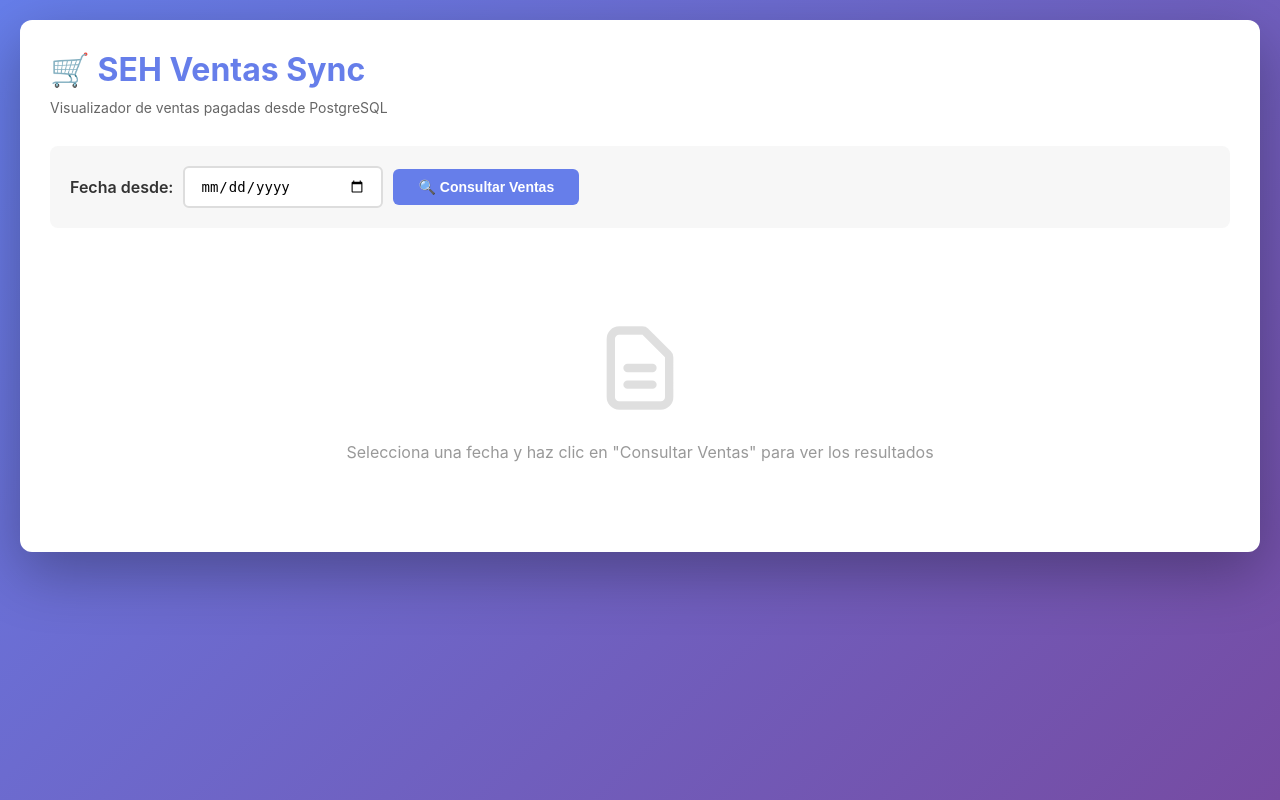
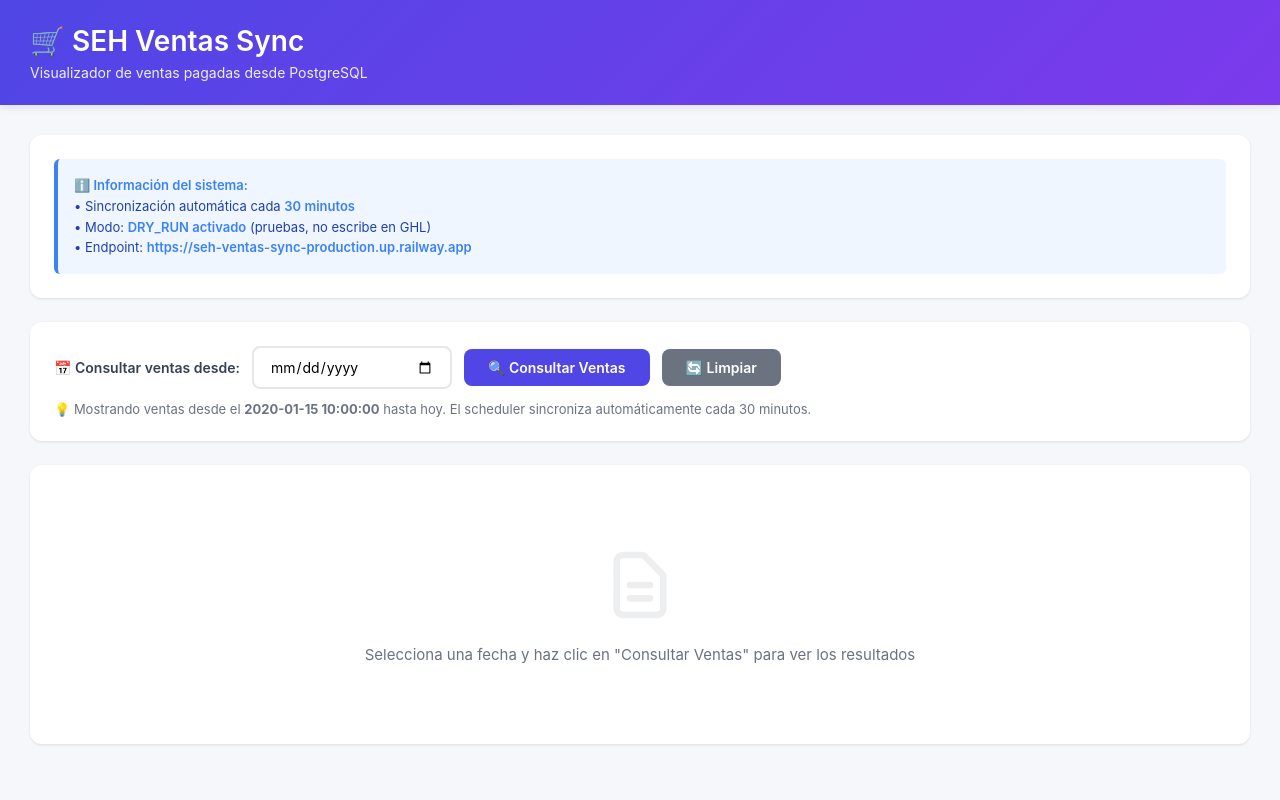
Before and after one commit to auxdesarrollomicelu2/seh-ventas-sync, a Flask app: template templates/ventas.html in a window 1280 px wide. Run offline with Flask 3, Linux system fonts and the light colour scheme; the template is opened without the code that fills it: most values are stand-ins (such as "Sample title", 1, 10 or a date in 2020); parts of the project's set-up code (start-up, migrations or seed data) failed here and were passed over.

Commit message:
ajustejob

```diff
--- a/app.py
+++ b/app.py
@@ -65,9 +65,11 @@
     """
     Página principal con visualizador de ventas
     """
-    # Fecha por defecto: hace 7 días
-    fecha_default = (datetime.now() - timedelta(days=7)).strftime('%Y-%m-%d')
-    return render_template('ventas.html', fecha_default=fecha_default)
+    # Fecha por defecto: primer día del mes actual
+    hoy = datetime.now()
+    fecha_default = hoy.replace(day=1).strftime('%Y-%m-%d')
+    fecha_hoy = hoy.strftime('%Y-%m-%d')
+    return render_template('ventas.html', fecha_default=fecha_default, fecha_hoy=fecha_hoy)
 
 
 @app.route("/health", methods=["GET"])
--- a/templates/ventas.html
+++ b/templates/ventas.html
@@ -13,108 +13,175 @@
 
         body {
             font-family: -apple-system, BlinkMacSystemFont, 'Segoe UI', Roboto, Oxygen, Ubuntu, Cantarell, sans-serif;
-            background: linear-gradient(135deg, #667eea 0%, #764ba2 100%);
+            background: #f5f7fa;
             min-height: 100vh;
-            padding: 20px;
+            padding: 0;
+        }
+
+        .header {
+            background: linear-gradient(135deg, #4f46e5 0%, #7c3aed 100%);
+            color: white;
+            padding: 24px 0;
+            box-shadow: 0 2px 8px rgba(0,0,0,0.1);
+        }
+
+        .header-content {
+            max-width: 1400px;
+            margin: 0 auto;
+            padding: 0 30px;
+        }
+
+        .header h1 {
+            font-size: 28px;
+            font-weight: 600;
+            margin-bottom: 6px;
+            display: flex;
+            align-items: center;
+            gap: 10px;
+        }
+
+        .header .subtitle {
+            font-size: 14px;
+            opacity: 0.9;
         }
 
         .container {
             max-width: 1400px;
-            margin: 0 auto;
+            margin: 30px auto;
+            padding: 0 30px;
+        }
+
+        .card {
             background: white;
             border-radius: 12px;
-            padding: 30px;
-            box-shadow: 0 20px 60px rgba(0,0,0,0.3);
+            padding: 24px;
+            box-shadow: 0 1px 3px rgba(0,0,0,0.1);
+            margin-bottom: 24px;
         }
 
-        h1 {
-            color: #667eea;
-            margin-bottom: 10px;
-            font-size: 32px;
+        .info-banner {
+            background: #eff6ff;
+            border-left: 4px solid #3b82f6;
+            padding: 16px;
+            margin-bottom: 0;
+            border-radius: 6px;
+            color: #1e40af;
+            font-size: 13px;
+            line-height: 1.6;
         }
 
-        .subtitle {
-            color: #666;
-            margin-bottom: 30px;
-            font-size: 14px;
+        .info-banner strong {
+            color: #3b82f6;
+            font-weight: 600;
         }
 
         .stats {
             display: grid;
-            grid-template-columns: repeat(auto-fit, minmax(200px, 1fr));
-            gap: 20px;
-            margin-bottom: 30px;
+            grid-template-columns: repeat(auto-fit, minmax(220px, 1fr));
+            gap: 16px;
+            margin-bottom: 0;
         }
 
         .stat-card {
-            background: linear-gradient(135deg, #667eea 0%, #764ba2 100%);
+            background: linear-gradient(135deg, #4f46e5 0%, #7c3aed 100%);
             color: white;
             padding: 20px;
-            border-radius: 8px;
-            box-shadow: 0 4px 6px rgba(0,0,0,0.1);
+            border-radius: 10px;
+            box-shadow: 0 2px 8px rgba(79, 70, 229, 0.2);
+            transition: transform 0.2s;
+        }
+
+        .stat-card:hover {
+            transform: translateY(-2px);
+            box-shadow: 0 4px 12px rgba(79, 70, 229, 0.3);
         }
 
         .stat-card h3 {
-            font-size: 14px;
-            opacity: 0.9;
-            margin-bottom: 5px;
+            font-size: 13px;
+            opacity: 0.95;
+            margin-bottom: 8px;
             font-weight: 500;
+            text-transform: uppercase;
+            letter-spacing: 0.5px;
         }
 
         .stat-card .value {
-            font-size: 32px;
-            font-weight: bold;
+            font-size: 36px;
+            font-weight: 700;
         }
 
         .form-section {
-            background: #f7f7f7;
-            padding: 20px;
-            border-radius: 8px;
-            margin-bottom: 30px;
+            background: white;
+            padding: 0;
+            border-radius: 0;
+            margin-bottom: 0;
         }
 
         .form-group {
             display: flex;
-            gap: 10px;
+            gap: 12px;
             align-items: center;
+            flex-wrap: wrap;
         }
 
         label {
             font-weight: 600;
-            color: #333;
+            color: #374151;
+            font-size: 14px;
         }
 
         input[type="date"] {
-            padding: 10px 15px;
-            border: 2px solid #ddd;
-            border-radius: 6px;
+            padding: 10px 16px;
+            border: 2px solid #e5e7eb;
+            border-radius: 8px;
             font-size: 14px;
             flex: 1;
             max-width: 200px;
+            transition: border-color 0.2s;
+            font-family: inherit;
+        }
+
+        input[type="date"]:focus {
+            outline: none;
+            border-color: #4f46e5;
         }
 
         button {
-            padding: 10px 25px;
-            background: #667eea;
+            padding: 10px 24px;
+            background: #4f46e5;
             color: white;
             border: none;
-            border-radius: 6px;
+            border-radius: 8px;
             font-size: 14px;
             font-weight: 600;
             cursor: pointer;
-            transition: all 0.3s;
+            transition: all 0.2s;
+            font-family: inherit;
         }
 
         button:hover {
-            background: #5568d3;
-            transform: translateY(-2px);
-            box-shadow: 0 4px 12px rgba(102, 126, 234, 0.4);
+            background: #4338ca;
+            transform: translateY(-1px);
+            box-shadow: 0 4px 12px rgba(79, 70, 229, 0.3);
+        }
+
+        button:active {
+            transform: translateY(0);
+        }
+
+        small {
+            color: #6b7280;
+            font-size: 13px;
+            margin-top: 12px;
+            display: block;
+            width: 100%;
         }
 
         .table-container {
             overflow-x: auto;
-            border-radius: 8px;
-            border: 1px solid #e0e0e0;
+            border-radius: 10px;
+            border: 1px solid #e5e7eb;
+            background: white;
         }
 
         table {
@@ -123,109 +190,148 @@
         }
 
         thead {
-            background: #f8f9fa;
+            background: #f9fafb;
         }
 
         th {
-            padding: 15px;
+            padding: 16px;
             text-align: left;
             font-weight: 600;
-            color: #333;
-            border-bottom: 2px solid #e0e0e0;
-            font-size: 13px;
+            color: #374151;
+            border-bottom: 2px solid #e5e7eb;
+            font-size: 12px;
             text-transform: uppercase;
+            letter-spacing: 0.05em;
         }
 
         td {
-            padding: 15px;
-            border-bottom: 1px solid #f0f0f0;
-            color: #555;
+            padding: 16px;
+            border-bottom: 1px solid #f3f4f6;
+            color: #4b5563;
             font-size: 14px;
         }
 
+        tbody tr {
+            transition: background-color 0.15s;
+        }
+
         tbody tr:hover {
-            background: #f8f9ff;
+            background: #f9fafb;
+        }
+
+        tbody tr:last-child td {
+            border-bottom: none;
         }
 
         .badge {
-            padding: 4px 12px;
-            border-radius: 12px;
+            padding: 5px 12px;
+            border-radius: 16px;
             font-size: 12px;
             font-weight: 600;
             display: inline-block;
         }
 
         .badge-success {
-            background: #d4edda;
-            color: #155724;
-        }
-
-        .badge-warning {
-            background: #fff3cd;
-            color: #856404;
+            background: #d1fae5;
+            color: #065f46;
         }
 
         .badge-error {
-            background: #f8d7da;
-            color: #721c24;
+            background: #fee2e2;
+            color: #991b1b;
         }
 
         .phone-masked {
-            font-family: 'Courier New', monospace;
-            background: #f0f0f0;
-            padding: 2px 8px;
-            border-radius: 4px;
+            font-family: 'Monaco', 'Courier New', monospace;
+            background: #f3f4f6;
+            padding: 4px 10px;
+            border-radius: 6px;
             font-size: 13px;
+            color: #374151;
         }
 
         .money {
-            font-weight: 600;
-            color: #28a745;
+            font-weight: 700;
+            color: #059669;
+            font-size: 15px;
         }
 
         .empty-state {
             text-align: center;
-            padding: 60px 20px;
-            color: #999;
+            padding: 80px 20px;
+            color: #9ca3af;
         }
 
         .empty-state svg {
-            width: 100px;
-            height: 100px;
-            margin-bottom: 20px;
-            opacity: 0.3;
+            width: 80px;
+            height: 80px;
+            margin-bottom: 16px;
+            opacity: 0.4;
+            color: #d1d5db;
+        }
+
+        .empty-state p {
+            font-size: 15px;
+            color: #6b7280;
         }
 
         .loading {
             text-align: center;
-            padding: 40px;
-            color: #667eea;
+            padding: 60px;
+            color: #4f46e5;
+            font-size: 16px;
+            font-weight: 500;
         }
 
         .error-message {
-            background: #f8d7da;
-            color: #721c24;
-            padding: 15px;
-            border-radius: 6px;
+            background: #fee2e2;
+            color: #991b1b;
+            padding: 16px;
+            border-radius: 8px;
             margin-bottom: 20px;
-            border-left: 4px solid #721c24;
+            border-left: 4px solid #dc2626;
+            font-size: 14px;
+        }
+
+        .error-message strong {
+            font-weight: 600;
         }
     </style>
 </head>
 <body>
+    <div class="header">
+        <div class="header-content">
+            <h1>🛒 SEH Ventas Sync</h1>
+            <p class="subtitle">Visualizador de ventas pagadas desde PostgreSQL</p>
+        </div>
+    </div>
+
     <div class="container">
-        <h1>🛒 SEH Ventas Sync</h1>
-        <p class="subtitle">Visualizador de ventas pagadas desde PostgreSQL</p>
-
-        <div class="form-section">
-            <div class="form-group">
-                <label for="fecha-desde">Fecha desde:</label>
-                <input type="date" id="fecha-desde" value="{{ fecha_default }}">
-                <button onclick="cargarVentas()">🔍 Consultar Ventas</button>
+        <div class="card">
+            <div class="info-banner">
+                <strong>ℹ️ Información del sistema:</strong><br>
+                • Sincronización automática cada <strong>30 minutos</strong><br>
+                • Modo: <strong>DRY_RUN activado</strong> (pruebas, no escribe en GHL)<br>
+                • Endpoint: <strong>https://seh-ventas-sync-production.up.railway.app</strong>
             </div>
         </div>
 
-        <div id="stats" class="stats" style="display: none;">
+        <div class="card">
+            <div class="form-section">
+                <div class="form-group">
+                    <label for="fecha-desde">📅 Consultar ventas desde:</label>
+                    <input type="date" id="fecha-desde" value="{{ fecha_default }}" max="{{ fecha_hoy }}">
+                    <button onclick="cargarVentas()">🔍 Consultar Ventas</button>
+                    <button onclick="limpiar()" style="background: #6b7280;">🔄 Limpiar</button>
+                </div>
+                <small>
+                    💡 Mostrando ventas desde el <strong>{{ fecha_default }}</strong> hasta hoy.
+                    El scheduler sincroniza automáticamente cada 30 minutos.
+                </small>
+            </div>
+        </div>
+
+        <div id="stats" class="stats card" style="display: none;">
             <div class="stat-card">
                 <h3>Total Ventas</h3>
                 <div class="value" id="total-ventas">0</div>
@@ -245,11 +351,12 @@
         </div>
 
         <div id="error-container"></div>
+
         <div id="loading" class="loading" style="display: none;">
-            Cargando ventas...
+            ⏳ Cargando ventas...
         </div>
 
-        <div id="table-container" class="table-container" style="display: none;">
+        <div id="table-container" class="card table-container" style="display: none;">
             <table>
                 <thead>
                     <tr>
@@ -268,7 +375,7 @@
             </table>
         </div>
 
-        <div id="empty-state" class="empty-state">
+        <div id="empty-state" class="empty-state card">
             <svg xmlns="http://www.w3.org/2000/svg" fill="none" viewBox="0 0 24 24" stroke="currentColor">
                 <path stroke-linecap="round" stroke-linejoin="round" stroke-width="2" d="M9 12h6m-6 4h6m2 5H7a2 2 0 01-2-2V5a2 2 0 012-2h5.586a1 1 0 01.707.293l5.414 5.414a1 1 0 01.293.707V19a2 2 0 01-2 2z" />
             </svg>
@@ -277,7 +384,7 @@
     </div>
 
     <script>
-        const API_KEY = 'mi_clave_secreta_123'; // Debe coincidir con .env
+        const API_KEY = 'K8mQ4xR7vN2pL9zT6wY3cA5s';
 
         function formatMoney(amount) {
             return new Intl.NumberFormat('es-CO', {
@@ -297,6 +404,14 @@
                 hour: '2-digit',
                 minute: '2-digit'
             });
+        }
+
+        function limpiar() {
+            document.getElementById('fecha-desde').value = '{{ fecha_default }}';
+            document.getElementById('stats').style.display = 'none';
+            document.getElementById('table-container').style.display = 'none';
+            document.getElementById('empty-state').style.display = 'block';
+            document.getElementById('error-container').innerHTML = '';
         }
 
         async function cargarVentas() {
@@ -385,12 +500,6 @@
                 `;
             }
         }
-
-        // Cargar automáticamente al inicio
-        window.addEventListener('load', () => {
-            // Opcional: descomentar para cargar automáticamente
-            // cargarVentas();
-        });
     </script>
 </body>
 </html>
```
